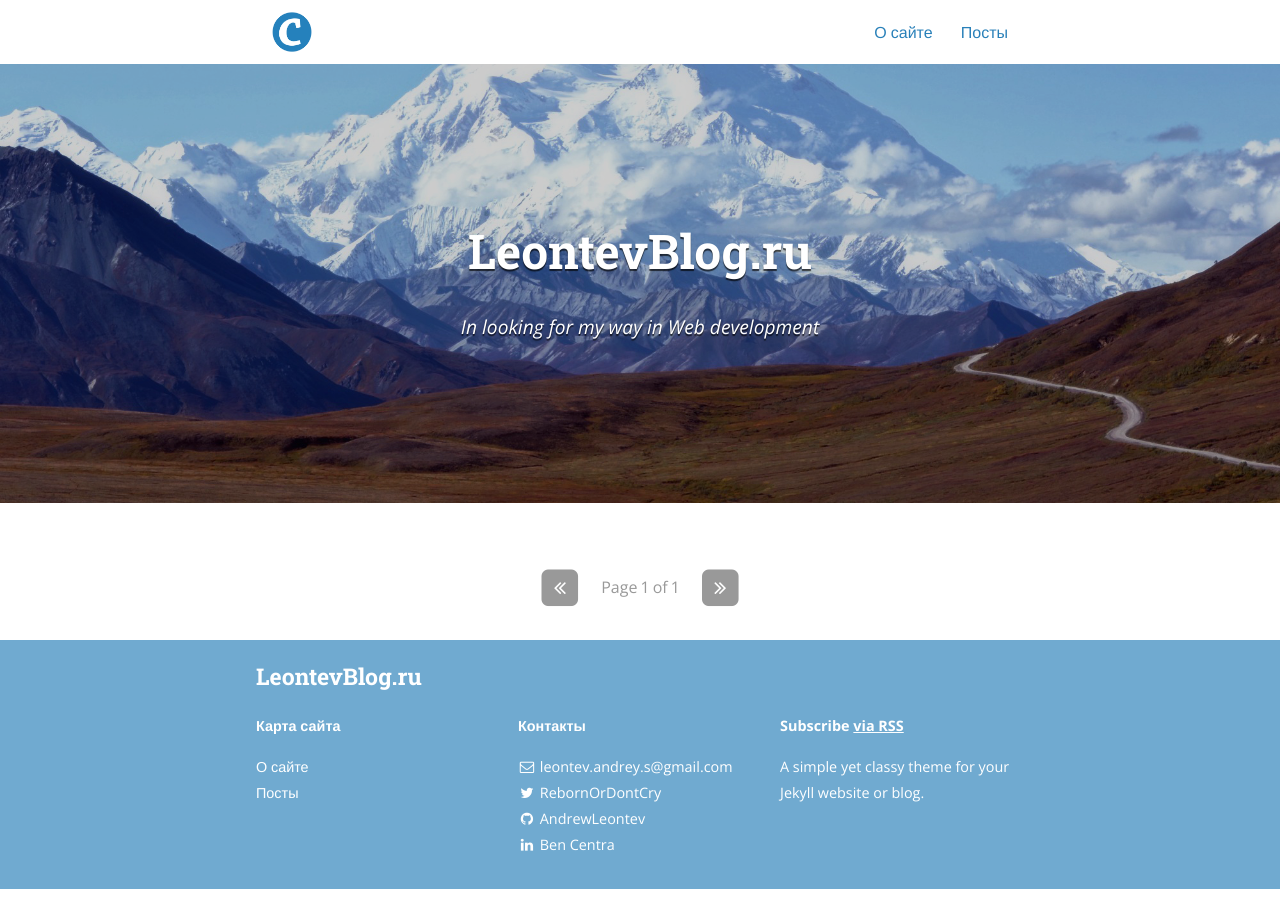
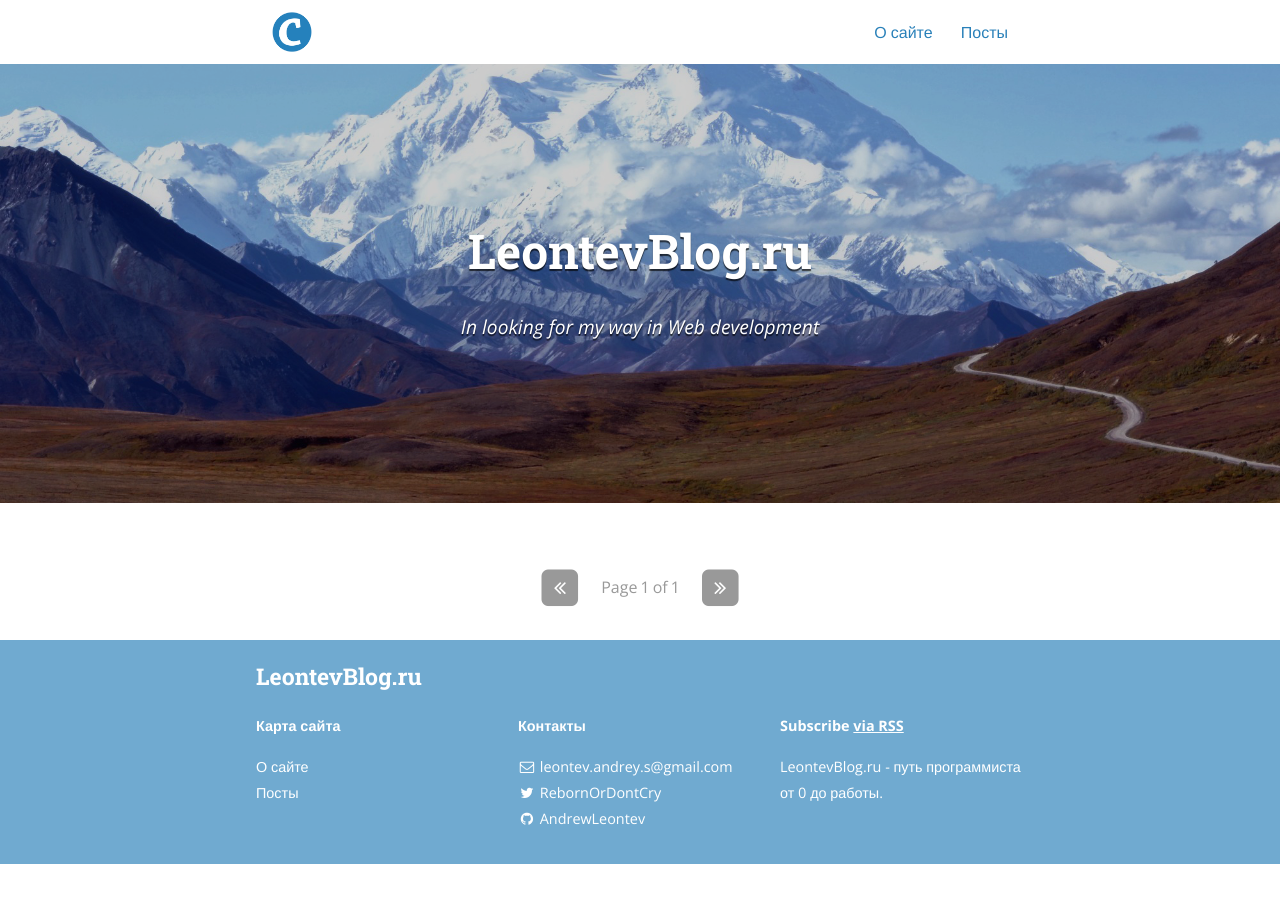
Before and after one commit to AndrewLeontev/leontevblog.ru, a Jekyll site: the page built from index.html, in a window 1280 px wide. Built offline with Jekyll 4.4.1, drawn with Linux system fonts in a browser that asks for light colours; nearby versions of some CDN libraries; the list of posts is cut into pages by our own code.

Commit message:
Translate to Rus other text

```diff
--- a/_config.yml
+++ b/_config.yml
@@ -14,7 +14,7 @@ subtitle: "In looking for my way in Web development"
 email: leontev.andrey.s@gmail.com
 name: Leontev Andrey
 description: >
-  A simple yet classy theme for your Jekyll website or blog.
+  LeontevBlog.ru - путь программиста от 0 до работы.
 # Base URL of site (i.e. /blog). It should always start with a slash,
 # and never end with a slash. Set it to a blank value if hosting at the
 # root of your server.
@@ -79,7 +79,7 @@ social:
 
   - name: Facebook
     icon: facebook
-    username: thebencentra
+    username:
     url:
     desc: Friend me on Facebook
     share: true
@@ -93,8 +93,8 @@ social:
 
   - name: LinkedIn
     icon: linkedin
-    username: Ben Centra
-    url: https://www.linkedin.com/pub/ben-centra/47/769/60a
+    username:
+    url:
     desc: Connect with me on LinkedIn
     share: true
 
```
